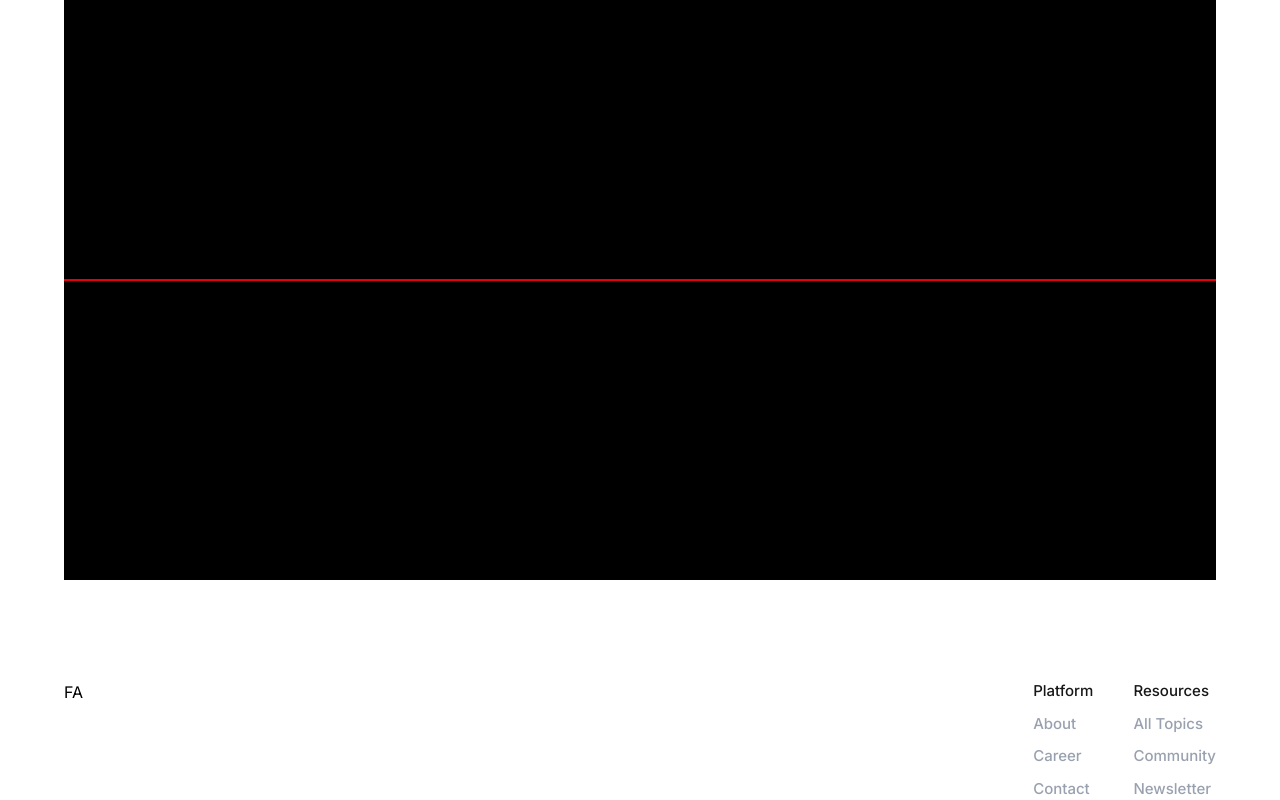
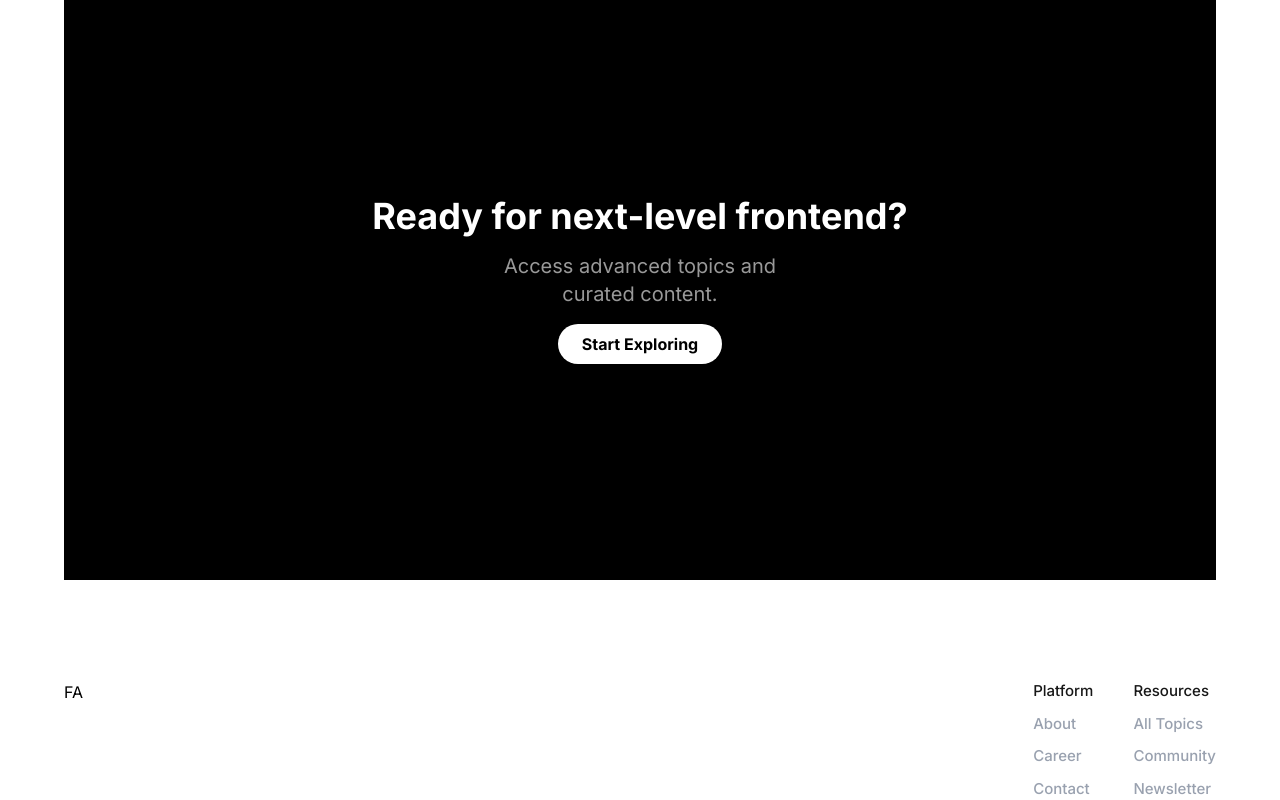
Before and after one commit to Frontend-Advanced/FA_Frontend, a Next.js app: page / in a window 1280 px wide. Shown: the part 2716-3516 px from the top of the page. Built offline with nearby package versions, Linux system fonts and the light colour scheme.

Commit message:
Feat: Update Explore component layout for improved visual consistency

```diff
--- a/src/components/main/Explore.tsx
+++ b/src/components/main/Explore.tsx
@@ -2,9 +2,13 @@ const Explore = () => {
 
     return (
             <>
-                <section className="md:w-full bg-black flex justify-center items-center mt-12 md:h-[600px] h-[450px]">
-                    <div className="w-full border border-red-600 ">
-
+                <section className="md:w-full bg-black flex justify-center items-center mt-12 md:h-[600px] h-[300px]">
+                    <div className="w-full ">
+                        <h1 className="text-white md:text-4xl text-xl font-bold text-center ">Ready for next-level frontend?</h1>
+                        <p className="text-[#999999] w-[280px] text-center m-auto text-xl my-4">Access advanced topics and curated content.</p>
+                            <div className="flex justify-center items-center ">
+                                <button className="bg-white text-black px-6 py-2 rounded-full font-bold hover:bg-gray-200 hover:cursor-pointer transition duration-300">Start Exploring</button>
+                            </div>
                     </div>
 
                 </section>
```
